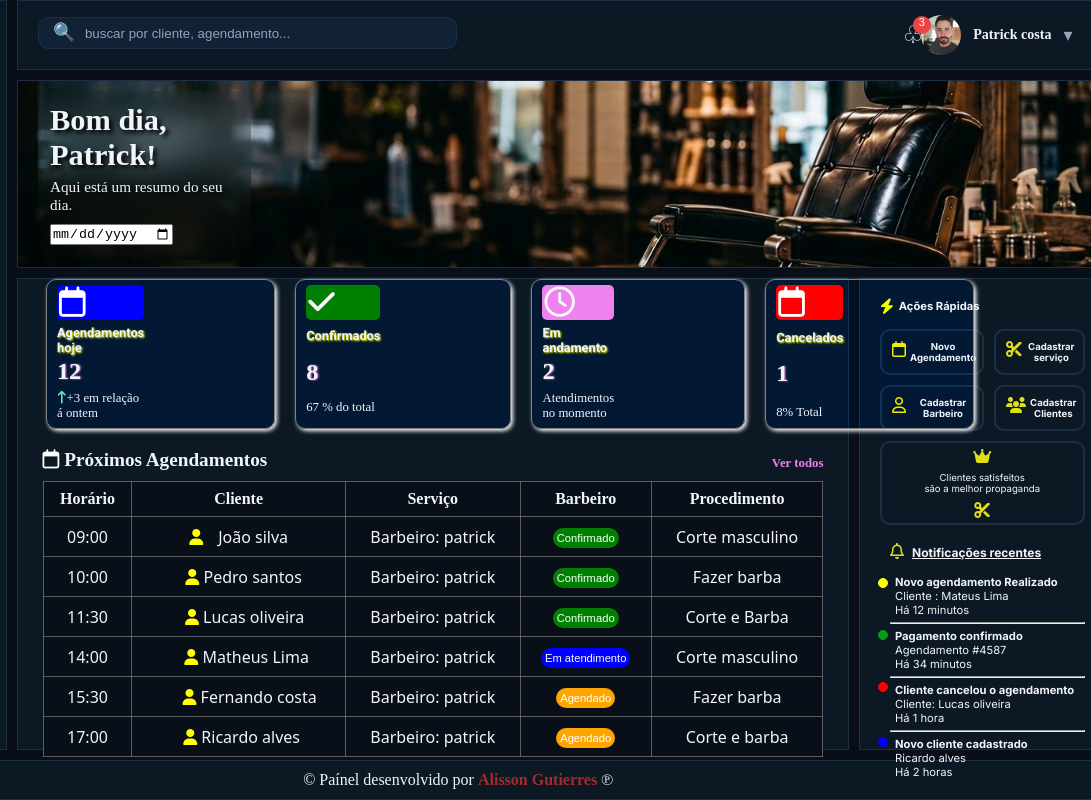
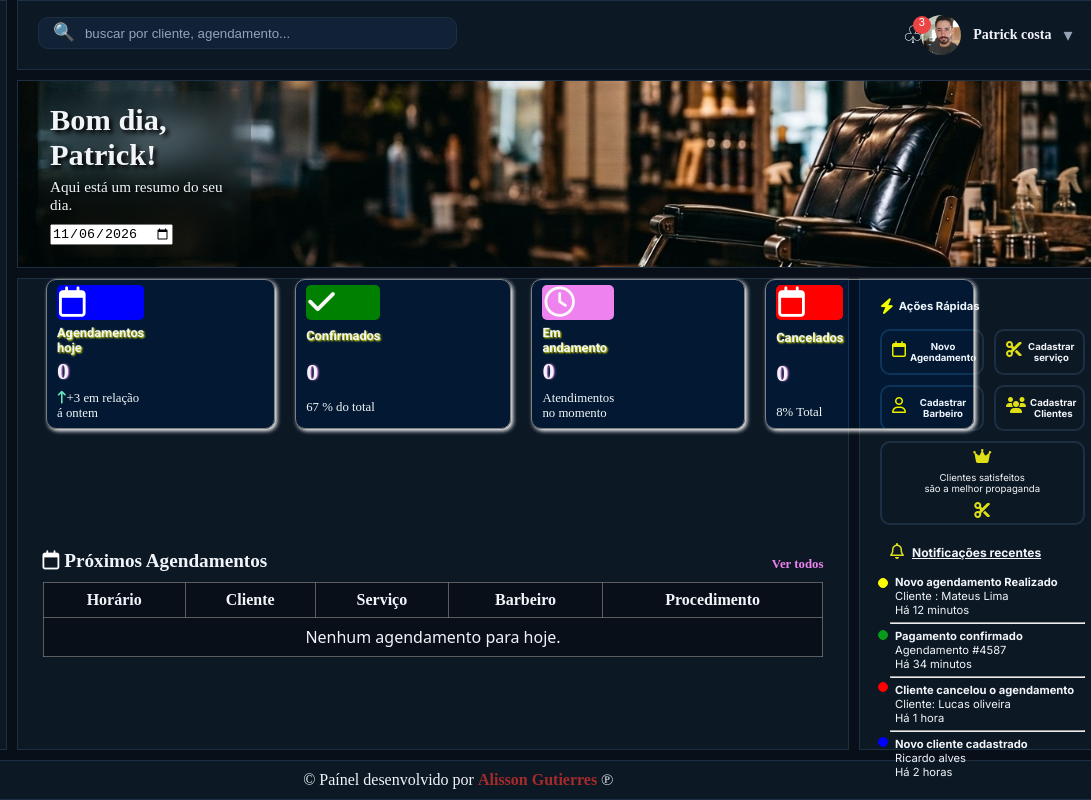
Before and after one commit to Alissongutierres/barbearia-agente, a plain HTML site: page index.html in a window 1280 px wide. Shown: the full height of the page, 189-1280 px from the left. Drawn offline with Linux system fonts and the light colour scheme.

Commit message:
desenvolvendo java script

```diff
--- a/index.html
+++ b/index.html
@@ -111,58 +111,11 @@
                             <th>Procedimento</th>
                         </tr>
                     </thead>
-                    <tbody>
-                        <tr>
-                            <td>09:00</td>
-                            <td><i class="fa-solid fa-user" style="color: yellow; margin-right: 15px;" ></i>João silva</td>
-                            <td>Barbeiro: patrick</td>
-                            <td><button class="botao-confirma"><p class="boton-text">Confirmado</p></button></td>
-                            <td>Corte masculino</td>
-                        </tr>
-                        <tr>
-                            <td>10:00</td>
-                            <td><i class="fa-solid fa-user" style="color: yellow; margin-left: 10px; "></i> Pedro santos</td>
-                            <td>Barbeiro: patrick</td>
-                            <td><button class="botao-confirma"><p class="boton-text">Confirmado</p></button></td>
-                            <td>Fazer barba</td>
-                        </tr>
-                        <tr>
-                            <td>11:30</td>
-                            <td><i class="fa-solid fa-user" style="color: yellow; margin-left: 12px;"></i> Lucas oliveira</td>
-                            <td>Barbeiro: patrick</td>
-                            <p class="boton-text">
-                                <td><button class="botao-confirma"><p class="boton-text">Confirmado</p></button></td>
-                            </p>
-                            <td> Corte e Barba</td>
-                        </tr>
-                        <tr>
-                            <td>14:00</td>
-                            <td><i class="fa-solid fa-user" style="color: yellow; margin-left: 16px;"></i> Matheus Lima</td>
-                            <td>Barbeiro: patrick</td>
-                            <p class="boton-text">
-                                <td><button class="botao-atend"><p class="boton-text">Em atendimento</p></button></td>
-                            </p>
-                            <td> Corte masculino</td>
-                        </tr>
-                        <tr>
-                            <td>15:30</td>
-                            <td><i class="fa-solid fa-user" style="color: yellow;margin-left: 22px;"></i> Fernando costa</td>
-                            <td>Barbeiro: patrick</td>
-                            <p class="boton-text">
-                                <td><button class="botao-agenda"><p class="boton-text">Agendado</p></button></td>
-                            </p>
-                            <td>Fazer barba</td>
-                        </tr>
-                        <tr>
-                            <td>17:00</td>
-                            <td><i class="fa-solid fa-user" style="color: yellow; margin-left: 6px;"></i> Ricardo alves</td>
-                            <td>Barbeiro: patrick</td>
-                            <p class="boton-text">
-                                <td><button class="botao-agenda"><p class="boton-text">Agendado</p></button></td>
-                            </p>
-                            <td>Corte e barba</td>
-                        </tr>
-                    </tbody>
+                   <tbody id="lista-agendamentos">
+  <tr id="sem-agendamentos">
+    <td colspan="5">Nenhum agendamento para hoje.</td>
+  </tr>
+</tbody>
                 </table>
             </div>
          </div>
@@ -236,5 +189,6 @@
             &copy; Paínel desenvolvido por <p>Alisson Gutierres</p> &copysr;
         </footer>
     </div>
+    <script src="script.js"></script>
 </body>
 </html>
--- /dev/null
+++ b/script.js
@@ -0,0 +1,127 @@
+document.addEventListener("DOMContentLoaded", () => {
+  const todayInput = document.querySelector("#data");
+  const searchForm = document.querySelector(".pesquisa");
+  const searchInput = searchForm?.querySelector('input[type="search"]');
+  const appointmentRows = [
+    ...document.querySelectorAll(".todos-agendamentos tbody tr"),
+  ];
+
+  const notificationButton = document.querySelector(".notificacao");
+  const notificationCounter = notificationButton?.querySelector(".contador");
+  const notificationPanel = document.querySelector(".notificacoes");
+  const profileButton = document.querySelector(".seta");
+  const navigationLinks = [...document.querySelectorAll(".nav-bar nav a")];
+
+  if (todayInput && !todayInput.value) {
+    const date = new Date();
+    const offset = date.getTimezoneOffset() * 60000;
+    todayInput.value = new Date(date - offset).toISOString().slice(0, 10);
+  }
+
+  const statusDefinitions = {
+    scheduled: { label: "Agendado", color: "orange" },
+    confirmed: { label: "Confirmado", color: "green" },
+    "in-service": { label: "Em atendimento", color: "blue" },
+    cancelled: { label: "Cancelado", color: "#EF4444" },
+  };
+
+  const statusOrder = [
+    "scheduled",
+    "confirmed",
+    "in-service",
+    "cancelled",
+  ];
+
+  const atualizarCards = () => {
+    const botoes = document.querySelectorAll(
+      ".todos-agendamentos tbody button",
+    );
+
+    let confirmados = 0;
+    let emAtendimento = 0;
+    let cancelados = 0;
+
+    botoes.forEach((botao) => {
+      if (botao.dataset.status === "confirmed") confirmados++;
+      if (botao.dataset.status === "in-service") emAtendimento++;
+      if (botao.dataset.status === "cancelled") cancelados++;
+    });
+
+    const cards = document.querySelectorAll(".status-painel .painel-item");
+
+    if (cards.length < 4) return;
+
+    cards[0].querySelector(".number").textContent = botoes.length;
+    cards[1].querySelector(".number").textContent = confirmados;
+    cards[2].querySelector(".number").textContent = emAtendimento;
+    cards[3].querySelector(".number").textContent = cancelados;
+  };
+
+  document
+    .querySelectorAll(".todos-agendamentos tbody button")
+    .forEach((button) => {
+      const text = button.textContent.trim().toLowerCase();
+
+      button.dataset.status = text.includes("atendimento")
+        ? "in-service"
+        : text.includes("confirm")
+          ? "confirmed"
+          : "scheduled";
+
+      button.type = "button";
+
+      button.addEventListener("click", () => {
+        const currentIndex = statusOrder.indexOf(button.dataset.status);
+        const nextStatus =
+          statusOrder[(currentIndex + 1) % statusOrder.length];
+
+        const definition = statusDefinitions[nextStatus];
+
+        button.dataset.status = nextStatus;
+        button.style.backgroundColor = definition.color;
+        button.querySelector(".boton-text").textContent = definition.label;
+
+        atualizarCards();
+      });
+    });
+
+  const filtrarAgendamentos = () => {
+    const term = searchInput?.value.trim().toLowerCase() ?? "";
+
+    appointmentRows.forEach((row) => {
+      row.hidden = term !== "" && !row.textContent.toLowerCase().includes(term);
+    });
+  };
+
+  searchForm?.addEventListener("submit", (event) => {
+    event.preventDefault();
+    filtrarAgendamentos();
+  });
+
+  searchInput?.addEventListener("input", filtrarAgendamentos);
+
+  notificationButton?.addEventListener("click", () => {
+    notificationPanel?.scrollIntoView({
+      behavior: "smooth",
+      block: "start",
+    });
+
+    if (notificationCounter) {
+      notificationCounter.textContent = "0";
+    }
+  });
+
+  profileButton?.addEventListener("click", () => {
+    const aberto = profileButton.getAttribute("aria-expanded") === "true";
+    profileButton.setAttribute("aria-expanded", String(!aberto));
+  });
+
+  navigationLinks.forEach((link) => {
+    link.addEventListener("click", () => {
+      navigationLinks.forEach((item) => item.removeAttribute("aria-current"));
+      link.setAttribute("aria-current", "page");
+    });
+  });
+
+  atualizarCards();
+});
```
